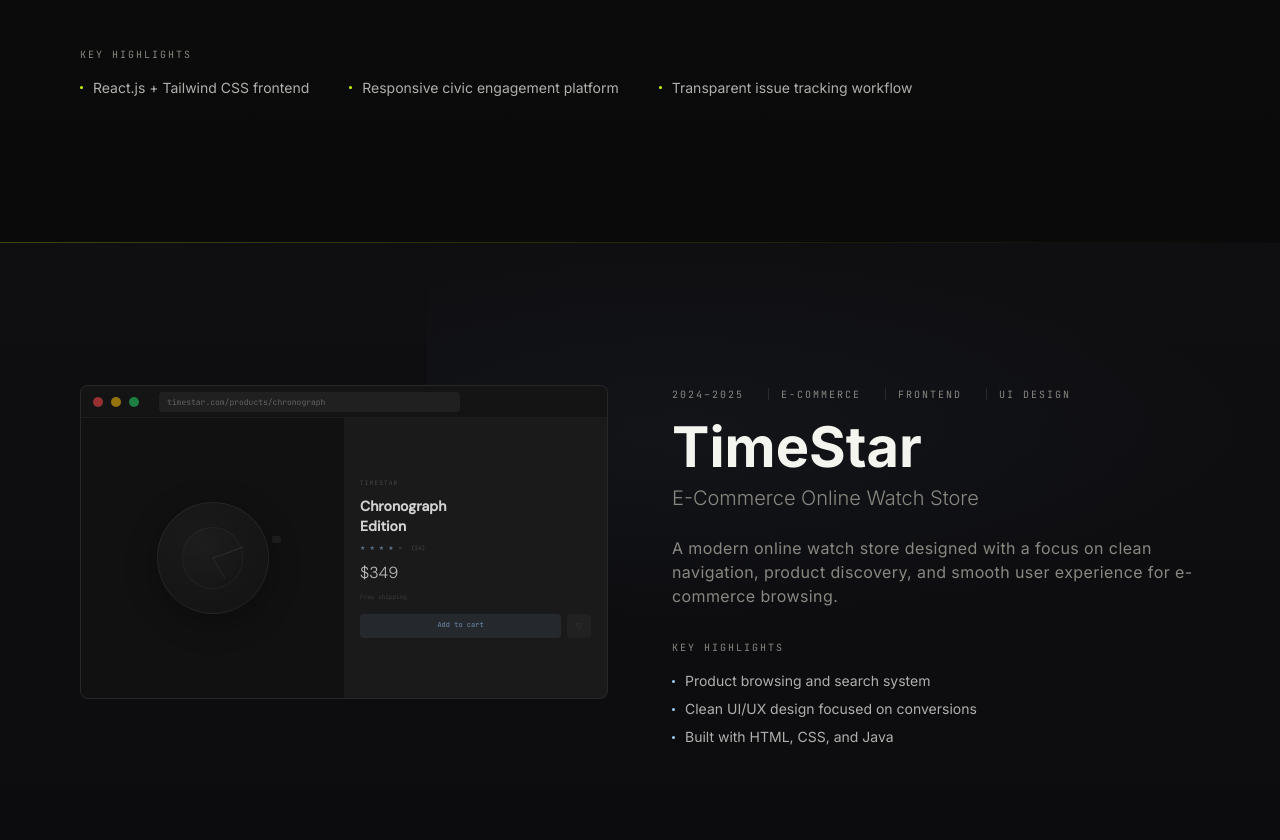
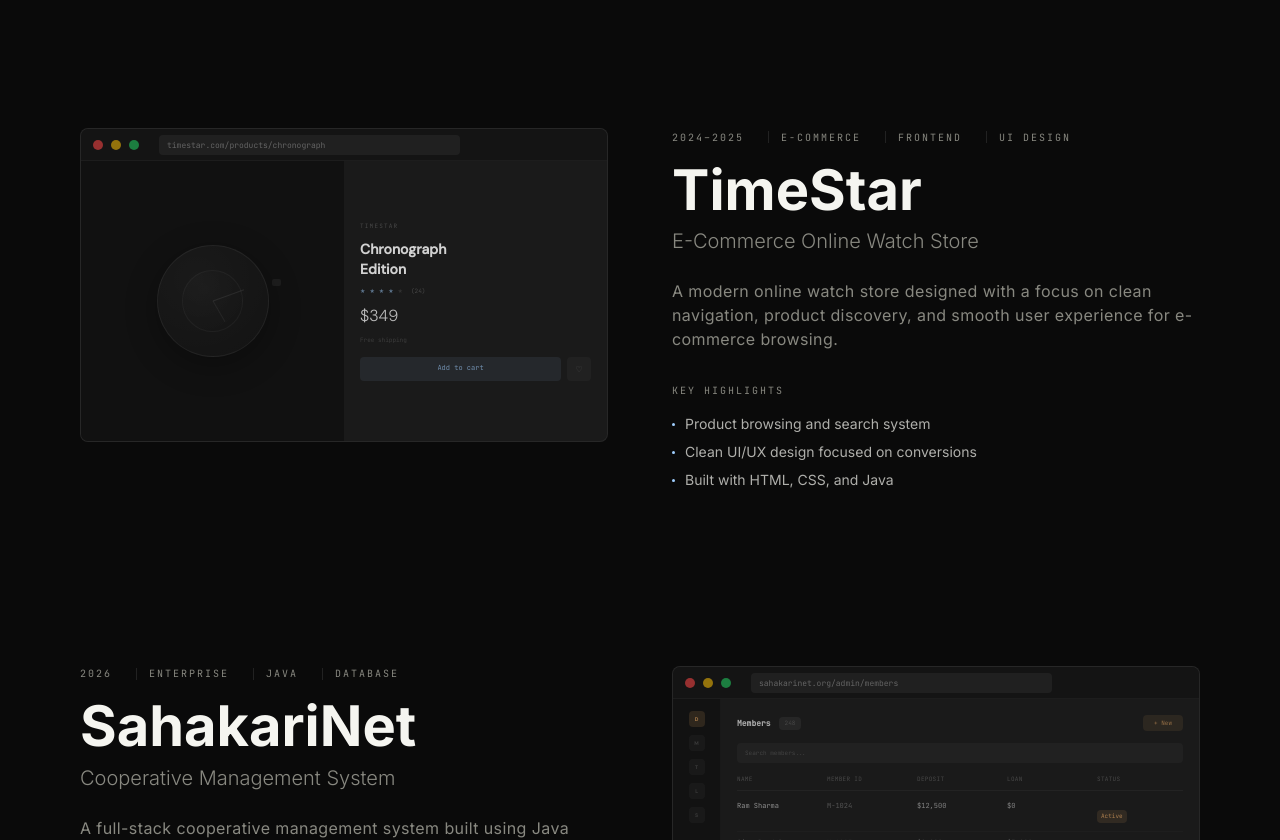
Before and after one commit to PRINCEZ110/Portfolio, a React (Vite) app in the folder prince-portfolio/: page / in a window 1280 px wide. Shown: the part 1960-2800 px from the top of the page. Built offline with nearby package versions, Linux system fonts and the light colour scheme.

Commit message:
Revert: single background, restore previous version

```diff
--- a/prince-portfolio/src/components/Work.jsx
+++ b/prince-portfolio/src/components/Work.jsx
@@ -1,5 +1,5 @@
 import { useRef } from 'react';
-import { motion, useScroll, useTransform } from 'framer-motion';
+import { motion, useScroll, useTransform, useInView } from 'framer-motion';
 
 const projects = [
   {
@@ -15,8 +15,6 @@
       'Transparent issue tracking workflow',
     ],
     color: '#C8FF00',
-    bg: '#0d0d0d',
-    bgAlt: '#0a0a0a',
     layout: 'feature',
   },
   {
@@ -32,8 +30,6 @@
       'Built with HTML, CSS, and Java',
     ],
     color: '#A0CFFF',
-    bg: '#0f0f12',
-    bgAlt: '#0c0c0f',
     layout: 'split',
   },
   {
@@ -50,8 +46,6 @@
       'Features: deposits, withdrawals, loans, member management',
     ],
     color: '#FFB86C',
-    bg: '#100d0a',
-    bgAlt: '#0d0a08',
     layout: 'feature',
   },
 ];
@@ -74,17 +68,20 @@
 
 export default function Work() {
   const sectionRef = useRef(null);
+  const { scrollYProgress } = useScroll({
+    target: sectionRef,
+    offset: ['start end', 'end start'],
+  });
 
   return (
-    <section id="work" ref={sectionRef}>
-      {/* ─── SECTION HEADER ─── */}
-      <div className="px-6 md:px-12 lg:px-20 py-32 md:py-48" style={{ background: '#0A0A0A' }}>
+    <section id="work" className="relative px-6 md:px-12 lg:px-20 py-32 md:py-48 overflow-hidden" ref={sectionRef}>
       <div className="max-w-[1440px] mx-auto">
         <motion.div
           initial={{ opacity: 0, y: 40 }}
           whileInView={{ opacity: 1, y: 0 }}
           viewport={{ once: true, margin: '-100px' }}
           transition={{ duration: 0.8, ease: [0.16, 1, 0.3, 1] }}
+          className="mb-32 md:mb-48"
         >
           <motion.span
             initial={{ opacity: 0, y: 10 }}
@@ -130,71 +127,30 @@
             className="h-px bg-white/10 origin-left mt-10"
           />
         </motion.div>
+
+        {projects.map((p, i) =>
+          p.layout === 'split' ? (
+            <SplitBlock key={p.id} project={p} index={i} scrollYProgress={scrollYProgress} />
+          ) : (
+            <FeatureBlock key={p.id} project={p} index={i} scrollYProgress={scrollYProgress} />
+          )
+        )}
       </div>
-      </div>
-
-      {/* ─── PROJECT SECTIONS ─── */}
-      <ProjectSection project={projects[0]} index={0}>
-        <FeatureContent project={projects[0]} index={0} mockup={<NagarSewaMockup />} />
-      </ProjectSection>
-
-      <ProjectSection project={projects[1]} index={1}>
-        <SplitContent project={projects[1]} index={1} mockup={<TimeStarMockup />} />
-      </ProjectSection>
-
-      <ProjectSection project={projects[2]} index={2}>
-        <FeatureContent project={projects[2]} index={2} mockup={<SahakariNetMockup />} />
-      </ProjectSection>
     </section>
   );
 }
 
-/* ─── SECTION WRAPPER per project ─── */
-function ProjectSection({ project, index, children }) {
-  return (
-    <motion.div
-      initial={{ opacity: 0 }}
-      whileInView={{ opacity: 1 }}
-      viewport={{ once: true }}
-      transition={{ duration: 0.8 }}
-      className="relative overflow-hidden"
-    >
-      {/* Full-width background with subtle gradient */}
-      <div className="absolute inset-0" style={{
-        background: `linear-gradient(180deg, ${project.bg} 0%, ${project.bgAlt} 100%)`,
-      }} />
-      {/* Accent gradient glow */}
-      <div className="absolute top-0 left-1/3 right-0 h-96 pointer-events-none" style={{
-        background: `radial-gradient(ellipse at 30% 50%, ${project.color}08, transparent 70%)`,
-      }} />
+/* ─── FULL-SCREEN FEATURE ─── */
+function FeatureBlock({ project, index, scrollYProgress }) {
+  const ref = useRef(null);
+  const blockProgress = useTransform(scrollYProgress, [index * 0.18, index * 0.18 + 0.25], [0, 1]);
+  const imgScale = useTransform(blockProgress, [0, 1], [0.92, 1]);
+  const imgOpacity = useTransform(blockProgress, [0, 1], [0.6, 1]);
 
-      {/* Content */}
-      <div className="relative z-10 px-6 md:px-12 lg:px-20 py-24 md:py-36">
-        <div className="max-w-[1440px] mx-auto">
-          {children}
-        </div>
-      </div>
-
-      {/* Bottom border accent */}
-      <motion.div
-        initial={{ scaleX: 0 }}
-        whileInView={{ scaleX: 1 }}
-        viewport={{ once: true }}
-        transition={{ duration: 1, delay: 0.3, ease: [0.16, 1, 0.3, 1] }}
-        className="relative h-px origin-left z-10"
-        style={{ background: `linear-gradient(90deg, ${project.color}40, transparent)` }}
-      />
-    </motion.div>
-  );
-}
-
-/* ─── FULL FEATURE LAYOUT ─── */
-function FeatureContent({ project, index, mockup }) {
-  const ref = useRef(null);
-  const { scrollYProgress } = useScroll({ target: ref, offset: ['start end', 'end start'] });
-  const blockProgress = useTransform(scrollYProgress, [0, 0.4], [0, 1]);
-  const imgScale = useTransform(blockProgress, [0, 1], [0.95, 1]);
-  const imgOpacity = useTransform(blockProgress, [0, 1], [0.7, 1]);
+  const MockupComponent =
+    project.id === 'nagarsewa' ? NagarSewaMockup :
+    project.id === 'sahakarinet' ? SahakariNetMockup :
+    null;
 
   return (
     <motion.div
@@ -202,6 +158,7 @@
       initial="hidden"
       whileInView="visible"
       viewport={{ once: true, margin: '-80px' }}
+      className="mb-32 md:mb-44 last:mb-0"
     >
       <div className="grid md:grid-cols-2 gap-12 md:gap-16 items-start mb-10 md:mb-14">
         <div>
@@ -226,7 +183,7 @@
         </div>
 
         <motion.div style={{ scale: imgScale, opacity: imgOpacity }} className="w-full origin-center">
-          {mockup}
+          {MockupComponent && <MockupComponent />}
         </motion.div>
       </div>
 
@@ -234,7 +191,12 @@
         <span className="font-mono text-[10px] tracking-[0.2em] text-muted uppercase block mb-4">Key Highlights</span>
         <div className="flex flex-wrap gap-x-10 gap-y-2">
           {project.highlights.map((h, j) => (
-            <motion.span key={j} custom={j} variants={fadeIn} className="flex items-center gap-2.5 font-['Inter'] text-sm text-snow/70">
+            <motion.span
+              key={j}
+              custom={j}
+              variants={fadeIn}
+              className="flex items-center gap-2.5 font-['Inter'] text-sm text-snow/70"
+            >
               <span className="inline-block w-[3px] h-[3px] rounded-full flex-shrink-0" style={{ backgroundColor: project.color }} />
               {h}
             </motion.span>
@@ -245,11 +207,10 @@
   );
 }
 
-/* ─── SPLIT 50/50 LAYOUT ─── */
-function SplitContent({ project, index, mockup }) {
+/* ─── SPLIT 50/50 ─── */
+function SplitBlock({ project, index, scrollYProgress }) {
   const ref = useRef(null);
-  const { scrollYProgress } = useScroll({ target: ref, offset: ['start end', 'end start'] });
-  const blockProgress = useTransform(scrollYProgress, [0, 0.4], [0, 1]);
+  const blockProgress = useTransform(scrollYProgress, [index * 0.18, index * 0.18 + 0.25], [0, 1]);
   const imgY = useTransform(blockProgress, [0, 1], [25, -25]);
 
   return (
@@ -258,10 +219,11 @@
       initial="hidden"
       whileInView="visible"
       viewport={{ once: true, margin: '-80px' }}
+      className="mb-32 md:mb-44 last:mb-0"
     >
       <div className="grid md:grid-cols-2 gap-12 md:gap-16 items-center">
         <motion.div style={{ y: imgY }}>
-          {mockup}
+          <TimeStarMockup />
         </motion.div>
         <div>
           <motion.div custom={0} variants={fadeIn} className="flex items-center gap-4 md:gap-6 mb-4">
@@ -298,12 +260,13 @@
 }
 
 /* ═══════════════════════════════════════════
-   BROWSER-WINDOW MOCKUPS
+   REALISTIC APP MOCKUPS — browser window style
    ═══════════════════════════════════════════ */
 
-function BrowserFrame({ children, url, bgColor }) {
+function BrowserFrame({ children, url }) {
   return (
     <div className="w-full rounded-lg overflow-hidden" style={{ background: '#1a1a1a', border: '1px solid rgba(255,255,255,0.06)' }}>
+      {/* Title bar */}
       <div className="flex items-center gap-2 px-3 h-8" style={{ background: '#141414', borderBottom: '1px solid rgba(255,255,255,0.04)' }}>
         <span className="w-2.5 h-2.5 rounded-full bg-red-500/60" />
         <span className="w-2.5 h-2.5 rounded-full bg-yellow-500/60" />
@@ -326,41 +289,53 @@
       whileInView={{ opacity: 1, scale: 1, y: 0 }}
       viewport={{ once: true }}
       transition={{ duration: 0.7, delay: 0.25, ease: [0.16, 1, 0.3, 1] }}
-      whileHover={{ scale: 1.015 }}
+      whileHover={{ scale: 1.02 }}
       className="origin-center cursor-pointer"
     >
       <BrowserFrame url="nagar-sewa.gov/dashboard">
+        {/* Dashboard layout */}
         <div className="flex" style={{ minHeight: '280px' }}>
+          {/* Sidebar */}
           <div className="w-10 md:w-12 py-3 flex flex-col items-center gap-3" style={{ background: '#121212', borderRight: '1px solid rgba(255,255,255,0.03)' }}>
             {[...Array(5)].map((_, i) => (
               <div key={i} className="w-4 h-4 rounded" style={{ background: i === 0 ? 'rgba(200,255,0,0.15)' : 'rgba(255,255,255,0.04)' }} />
             ))}
           </div>
+
+          {/* Main */}
           <div className="flex-1 p-3 md:p-4 space-y-3">
+            {/* Search bar */}
             <div className="h-6 rounded flex items-center px-2" style={{ background: 'rgba(255,255,255,0.03)' }}>
               <span className="text-[7px] font-mono text-white/15">Search reports, citizens, wards...</span>
             </div>
+
+            {/* Stats row */}
             <div className="grid grid-cols-3 gap-2">
               {[
-                { label: 'Active Reports', value: '1,284', bg: 'rgba(200,255,0,0.08)' },
-                { label: 'Resolved', value: '3,712', bg: 'rgba(255,255,255,0.02)' },
-                { label: 'Avg Response', value: '2.4h', bg: 'rgba(200,255,0,0.05)' },
+                { label: 'Active Reports', value: '1,284', color: 'rgba(200,255,0,0.08)' },
+                { label: 'Resolved', value: '3,712', color: 'rgba(255,255,255,0.02)' },
+                { label: 'Avg Response', value: '2.4h', color: 'rgba(200,255,0,0.05)' },
               ].map((stat, i) => (
-                <div key={i} className="p-2 rounded" style={{ background: stat.bg }}>
+                <div key={i} className="p-2 rounded" style={{ background: stat.color }}>
                   <div className="text-[6px] font-mono text-white/30 uppercase tracking-wider">{stat.label}</div>
                   <div className="text-xs font-semibold text-white/70 mt-0.5">{stat.value}</div>
                 </div>
               ))}
             </div>
+
+            {/* Mini chart */}
             <div className="flex items-end gap-1 h-12 py-1">
               {[35, 55, 40, 70, 45, 60, 50, 80, 65, 75].map((h, i) => (
-                <div key={i} className="flex-1 rounded-t-sm transition-all duration-500" style={{
+                <div key={i} className="flex-1 rounded-t-sm" style={{
                   height: `${h}%`,
                   background: i === 7 || i === 9 ? 'rgba(200,255,0,0.2)' : 'rgba(255,255,255,0.06)',
                 }} />
               ))}
             </div>
+
+            {/* Table */}
             <div>
+              {/* Table header */}
               <div className="grid grid-cols-4 gap-2 pb-1 mb-1" style={{ borderBottom: '1px solid rgba(255,255,255,0.04)' }}>
                 {['Issue', 'Ward', 'Status', 'Date'].map((h) => (
                   <div key={h} className="text-[6px] font-mono text-white/20 uppercase tracking-wider">{h}</div>
@@ -400,26 +375,32 @@
       whileInView={{ opacity: 1, x: 0, rotateY: 0 }}
       viewport={{ once: true }}
       transition={{ duration: 0.8, delay: 0.25, ease: [0.16, 1, 0.3, 1] }}
-      whileHover={{ scale: 1.015 }}
+      whileHover={{ scale: 1.02 }}
       className="origin-center cursor-pointer"
     >
       <BrowserFrame url="timestar.com/products/chronograph">
         <div className="flex" style={{ minHeight: '280px' }}>
+          {/* Product image area */}
           <div className="w-1/2 flex items-center justify-center p-4" style={{ background: '#111' }}>
             <div className="w-24 h-24 md:w-28 md:h-28 rounded-full relative" style={{
               background: 'radial-gradient(circle at 35% 30%, rgba(255,255,255,0.04), rgba(255,255,255,0.01))',
               border: '1.5px solid rgba(255,255,255,0.06)',
               boxShadow: '0 8px 32px rgba(0,0,0,0.3)',
             }}>
+              {/* Watch dial */}
               <div className="absolute inset-[22%] rounded-full" style={{
                 background: 'radial-gradient(circle at 35% 30%, rgba(255,255,255,0.02), transparent)',
                 border: '1px solid rgba(255,255,255,0.04)',
               }} />
+              {/* Watch hands */}
               <div className="absolute top-1/2 left-1/2 w-[30%] h-[1px] origin-left" style={{ background: 'rgba(255,255,255,0.08)', transform: 'translate(0, -50%) rotate(-20deg)' }} />
               <div className="absolute top-1/2 left-1/2 w-[22%] h-[1px] origin-left" style={{ background: 'rgba(255,255,255,0.06)', transform: 'translate(0, -50%) rotate(60deg)' }} />
+              {/* Crown */}
               <div className="absolute -right-[12%] top-[30%] w-[8%] h-[6%] rounded-sm" style={{ background: 'rgba(255,255,255,0.05)' }} />
             </div>
           </div>
+
+          {/* Product details */}
           <div className="w-1/2 p-3 md:p-4 flex flex-col justify-center space-y-2">
             <div className="text-[6px] font-mono text-white/20 uppercase tracking-[0.2em]">TimeStar</div>
             <div className="text-xs md:text-sm font-semibold text-white/80 leading-tight">Chronograph<br/>Edition</div>
@@ -453,11 +434,12 @@
       whileInView={{ opacity: 1, scale: 1, y: 0 }}
       viewport={{ once: true }}
       transition={{ duration: 0.7, delay: 0.25, ease: [0.16, 1, 0.3, 1] }}
-      whileHover={{ scale: 1.015 }}
+      whileHover={{ scale: 1.02 }}
       className="origin-center cursor-pointer"
     >
       <BrowserFrame url="sahakarinet.org/admin/members">
         <div className="flex" style={{ minHeight: '280px' }}>
+          {/* Sidebar */}
           <div className="w-10 md:w-12 py-3 px-1 flex flex-col items-center gap-2" style={{ background: '#121212', borderRight: '1px solid rgba(255,255,255,0.03)' }}>
             {['D', 'M', 'T', 'L', 'S'].map((l, i) => (
               <div key={i} className="w-4 h-4 rounded flex items-center justify-center text-[5px] font-bold" style={{
@@ -468,7 +450,10 @@
               </div>
             ))}
           </div>
+
+          {/* Main */}
           <div className="flex-1 p-3 md:p-4">
+            {/* Header */}
             <div className="flex items-center justify-between mb-3">
               <div className="flex items-center gap-2">
                 <div className="text-[8px] font-mono text-white/60 font-semibold">Members</div>
@@ -478,9 +463,13 @@
                 + New
               </div>
             </div>
+
+            {/* Search */}
             <div className="h-5 rounded flex items-center px-2 mb-3" style={{ background: 'rgba(255,255,255,0.03)' }}>
               <span className="text-[6px] font-mono text-white/15">Search members...</span>
             </div>
+
+            {/* Table */}
             <div>
               <div className="grid grid-cols-5 gap-1 pb-1.5 mb-1" style={{ borderBottom: '1px solid rgba(255,255,255,0.04)' }}>
                 {['Name', 'Member ID', 'Deposit', 'Loan', 'Status'].map((h) => (
@@ -509,6 +498,8 @@
                 </div>
               ))}
             </div>
+
+            {/* Pagination */}
             <div className="flex items-center gap-1 mt-3 justify-center">
               {[1, 2, 3].map((n) => (
                 <div key={n} className="w-3 h-3 rounded flex items-center justify-center text-[5px] font-mono" style={{
```
Lines whose indentation alone changed are shown as unchanged.
